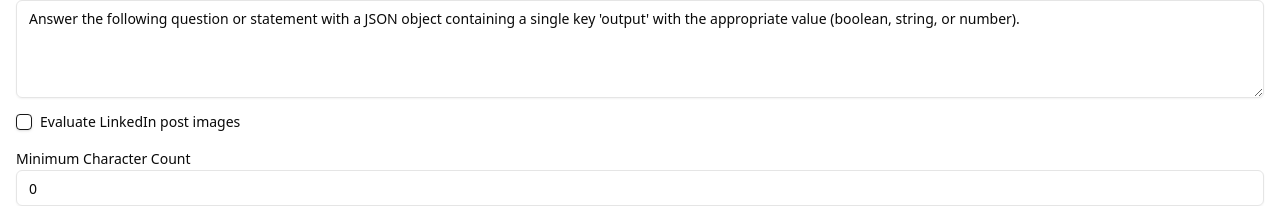
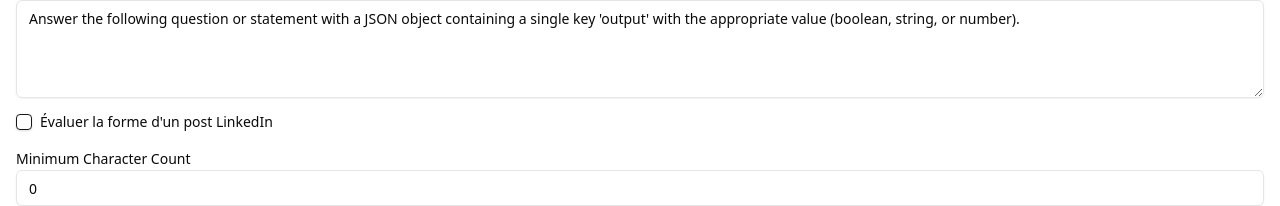
Before and after one commit to Ashad-h/evaluation-playground, a Next.js app: page / in a window 1280 px wide. Shown: the part 256-462 px from the top of the page. Built offline with nearby package versions, Linux system fonts and the light colour scheme.

Commit message:
change wording

```diff
--- a/components/EvaluationForm.tsx
+++ b/components/EvaluationForm.tsx
@@ -109,7 +109,7 @@ export function EvaluationForm({
                     htmlFor="evaluate-images"
                     className="text-sm font-medium leading-none peer-disabled:cursor-not-allowed peer-disabled:opacity-70"
                 >
-                    Evaluate LinkedIn post images
+                    Évaluer la forme d'un post LinkedIn
                 </Label>
             </div>
 
```
